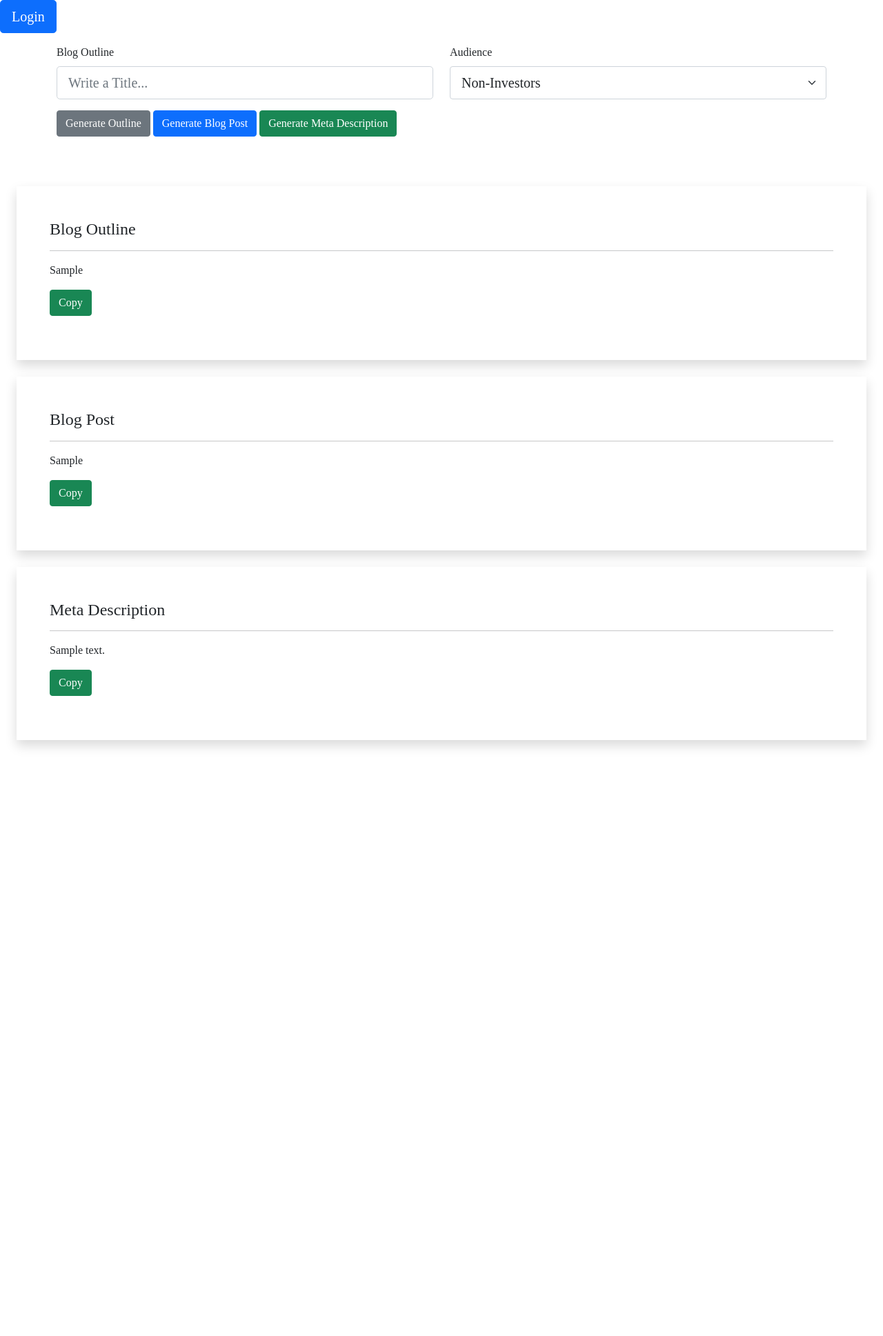
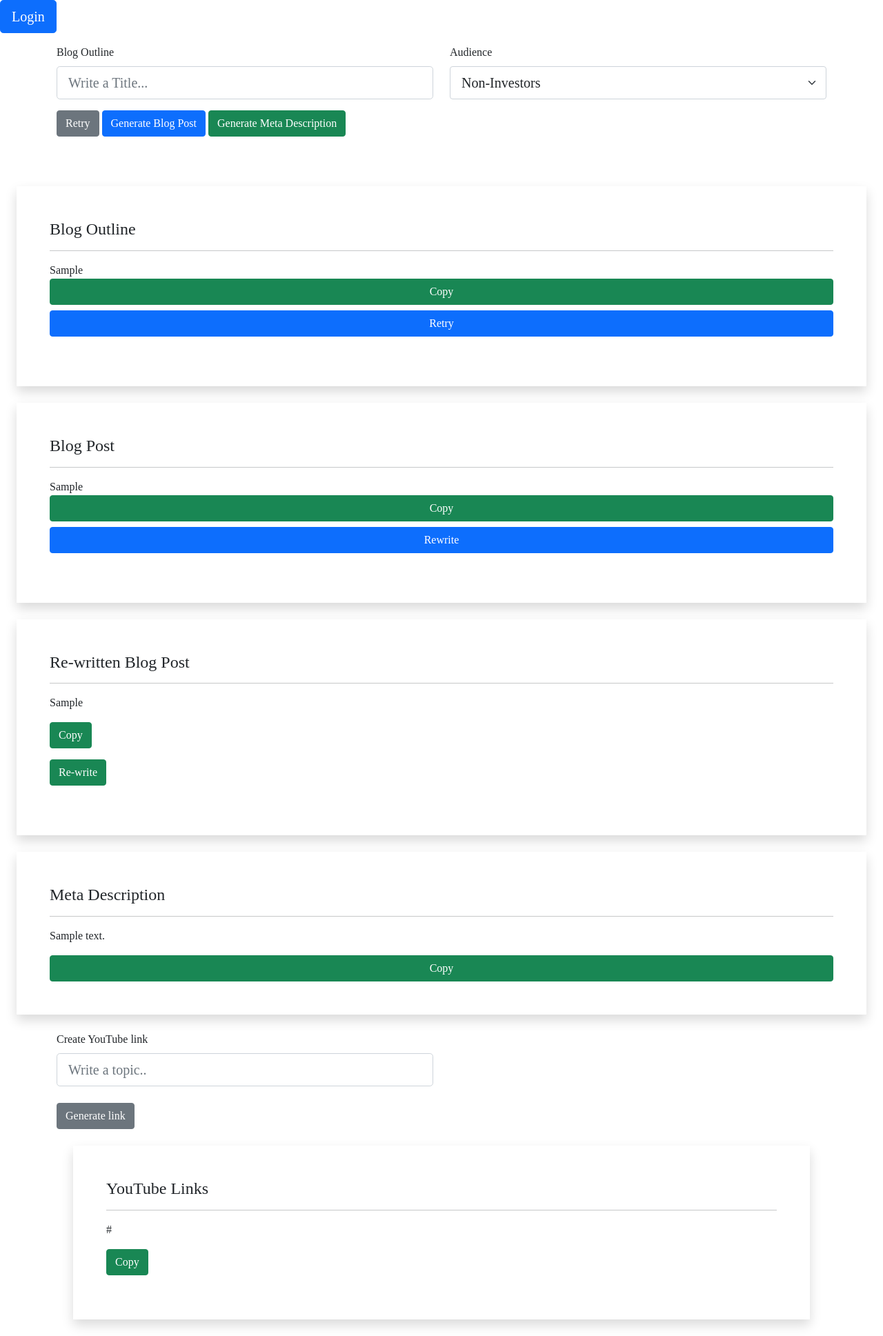
Before and after one commit to Dexteritymedia/blogwriter, a Django app: template templates/home.html in a window 1280 px wide. Shown: the whole page at 69% size. Before the commit the page ends 1085 px from the top, so only its background shows below. Run offline with Django 3.2, Linux system fonts and the light colour scheme; the template is opened without the code that fills it: most values are stand-ins (such as "Sample title", 1, 10 or a date in 2020); one stand-in notice (Sample message) is shown; some libraries are stand-ins or nearby versions; some web fonts are replaced.

Commit message:
Add more functions

```diff
--- a/templates/base.html
+++ b/templates/base.html
@@ -14,6 +14,7 @@
 		<link rel="stylesheet" type="text/css" href="{% static 'css/style.css' %}">
 		<link rel="stylesheet" href="https://cdnjs.cloudflare.com/ajax/libs/font-awesome/5.9.0/css/all.min.css">
 		<link rel="stylesheet" href="https://fonts.googleapis.com/css?family=Alegreya+Sana:wght@500|Libre+Bodoni|Righteous|Alegreya|Lora|Lato">
+		<script src="https://unpkg.com/htmx.org@1.8.0"></script>
     </head>
 
  <body>
@@ -22,6 +23,11 @@
 
 
 {% block extra_js %}{% endblock extra_js %}
+<script>
+        document.body.addEventListener('htmx:configRequest', (e) => {
+          e.detail.headers['X-CSRFToken'] = '{{ csrf_token }}';
+          })
+      </script>
 <script type="text/javascript" src="{% static 'js/bootstrap.min.js' %}"></script>
     </body>
 
--- a/templates/home.html
+++ b/templates/home.html
@@ -22,6 +22,20 @@
 </div>
 </div>
 </div>
+
+{% if messages %}
+<div class="container">
+<div class="row">
+{% for message in messages.error %}
+<div class="col-12">
+<div class="shadow card-body">
+	<div class="card-text text-danger" href="#" data-dismiss="alert">{{ message }}</div>
+	</div>
+</div>
+{% endfor %}
+</div>
+</div>
+{% endif %}
 
 <div class="container">
 	<div class="row">
@@ -54,7 +68,11 @@
 				<div class="container">
 					<div class="row">
 					<div class="col-12">
+					{% if blog_outline %}
+					<button name="retry" class="btn btn-secondary mb-4" type="submit">Retry</button>
+					{% else %}
 					<button name="outline" class="btn btn-secondary mb-4" type="submit">Generate Outline</button>
+					{% endif %}
 					</form>
 					<a href="{% url 'blogpost' %}"><button name="post" type="submit" class="btn btn-primary mb-4" type="submit">Generate Blog Post</button></a>
 					<a href="{% url 'meta' %}" class="btn btn-success mb-4">Generate Meta Description</a>
@@ -69,9 +87,12 @@
 				<div class="shadow card-body mb-4 p-md-5 mx-md-4">
 					<h4>Blog Outline</h4>
 					<hr>
-					<p id="myInput" class="card-text">{{ blog_outline|safe }}</p>
+					<div id="myInput3" class="card-text">{{ blog_outline|safe }}</div>
 
-				<p><button onclick="myFunction()" class="btn btn-success">Copy</button>
+				<div class="d-grid gap-2">
+					<button onclick="copyText()" class="btn btn-success">Copy</button>
+					<a href="{% url 'retry' %}" class="btn btn-primary mb-4">Retry</a>
+				</div>
 				</div>
 			</div>
 			{% endif %}
@@ -81,21 +102,28 @@
 				<div class="shadow card-body mb-4 p-md-5 mx-md-4">
 					<h4>Blog Post</h4>
 					<hr>
-					<p id="myInput2" class="card-text">{{ blog_post|safe }}</p>
+					<div id="myInput2" class="card-text">{{ blog_post|safe }}</div>
 
-				<p><button onclick="myCopy()" class="btn btn-success">Copy</button></p>
+				<div class="d-grid gap-2">
+				<button onclick="myCopy()" class="btn btn-success">Copy</button>
+				<a href="{% url 'blogpost' %}" class="btn btn-primary mb-4">Rewrite</a>
+				</div>
 				</div>
 			</div>
 			{% endif %}
+
+			{% include "rewrite_blogpost.html" %}
 
 			{% if meta_description %}
 			<div class="col-12">
 				<div class="shadow card-body mb-4 p-md-5 mx-md-4">
 					<h4>Meta Description</h4>
 					<hr>
-					<p id="myInput3" class="card-text">{{ meta_description|safe }}</p>
+					<p id="myInput" class="card-text">{{ meta_description|safe }}</p>
 
-				<p><button onclick="myCopyy()" class="btn btn-success">Copy</button></p>
+				<div class="d-grid gap-2">
+				<button onclick="myCopyy()" class="btn btn-success">Copy</button>
+				</div>
 				</div>
 			</div>
 			{% endif %}
@@ -103,21 +131,42 @@
 		</div>
 </div>
 
+<div class="container">
+	<div class="row">
+
+		<div class="col-6">
+			<form class="" hx-get="{% url 'youtube_link' %}" method="post">
+			{% csrf_token %}
+				<label form="title" class="form-label">Create YouTube link</label>
+				<input type="text" class="form-control form-control-lg" name="topic" placeholder="Write a topic.." />
+				<a href="{% url 'youtube_link' %}"><button hx-get="{% url 'youtube_link' %}" hx-target="#results" hx-swap="innerHTML" class="btn btn-secondary mt-4 mb-4" type="submit">Generate link</button></a>
+			</form>
+		</div>
+
+		<div id="results">
+			{% include "youtube_link.html" %}
+		</div>
+
+	</div>
+</div>
+
 {% block extra_js %}
 <script>
-function myFunction() {
-  // Get the text field
-  var copyText = document.getElementById("myInput");
-
-  // Select the text field
-  copyText.select();
-  copyText.setSelectionRange(0, 99999); // For mobile devices
-
-   // Copy the text inside the text field
-  navigator.clipboard.writeText(copyText.value);
-
-  // Alert the copied text
-  alert("Copied the text: " + copyText.value);
+function copyText(){
+    var text = document.getElementById("myInput3").innerHTML;
+    navigator.clipboard.writeText(text);
+}
+</script>
+<script>
+function myCopy(){
+    var text = document.getElementById("myInput2").innerHTML;
+    navigator.clipboard.writeText(text);
+}
+</script>
+<script>
+function myCopyy(){
+    var text = document.getElementById("myInput").innerHTML;
+    navigator.clipboard.writeText(text);
 }
 </script>
 {% endblock extra_js %}
--- /dev/null
+++ b/templates/rewrite_blogpost.html
@@ -0,0 +1,12 @@
+{% if rewrite_post %}
+			<div class="col-12">
+				<div class="shadow card-body mb-4 p-md-5 mx-md-4">
+					<h4>Re-written Blog Post</h4>
+					<hr>
+					<p id="myInput3" class="card-text">{{ rewrite_post|safe }}</p>
+
+				<p><button onclick="myCopyy()" class="btn btn-success">Copy</button></p>
+				<a href="{% url 'rewrite_blogpost' %}" class="btn btn-success mb-4">Re-write</a>
+				</div>
+			</div>
+			{% endif %}
--- /dev/null
+++ b/templates/youtube_link.html
@@ -0,0 +1,11 @@
+{% if youtube_link %}
+			<div class="col-12">
+				<div class="shadow card-body mb-4 p-md-5 mx-md-4">
+					<h4>YouTube Links</h4>
+					<hr>
+					<p id="myInput3" class="card-text">{{ youtube_link|safe }}</p>
+
+				<p><button onclick="myCopyy()" class="btn btn-success">Copy</button></p>
+				</div>
+			</div>
+			{% endif %}
--- a/writer/urls.py
+++ b/writer/urls.py
@@ -5,8 +5,12 @@ from . import views
 
 urlpatterns = [
     path('', views.home, name='home'),
+    path('retry/', views.retry_outline, name='retry'),
     path('blog-post/', views.blogpost, name='blogpost'),
+    path('rewrite-blog-post/', views.rewrite_blogpost, name='rewrite_blogpost'),
     path('meta-description/', views.meta_description, name='meta'),
+    path('youtube-links/', views.youtube_link, name='youtube_link'),
+    path('add-youtube-link/', views.add_youtube_link, name='add_youtube'),
     path('login/', auth_views.LoginView.as_view(
         template_name='login.html'
         ),
```
Also changed, not shown: templates/retry_outline.html (added, +14 -0 lines), writer/functions.py (+20 -8 lines), writer/views.py (+119 -3 lines).
